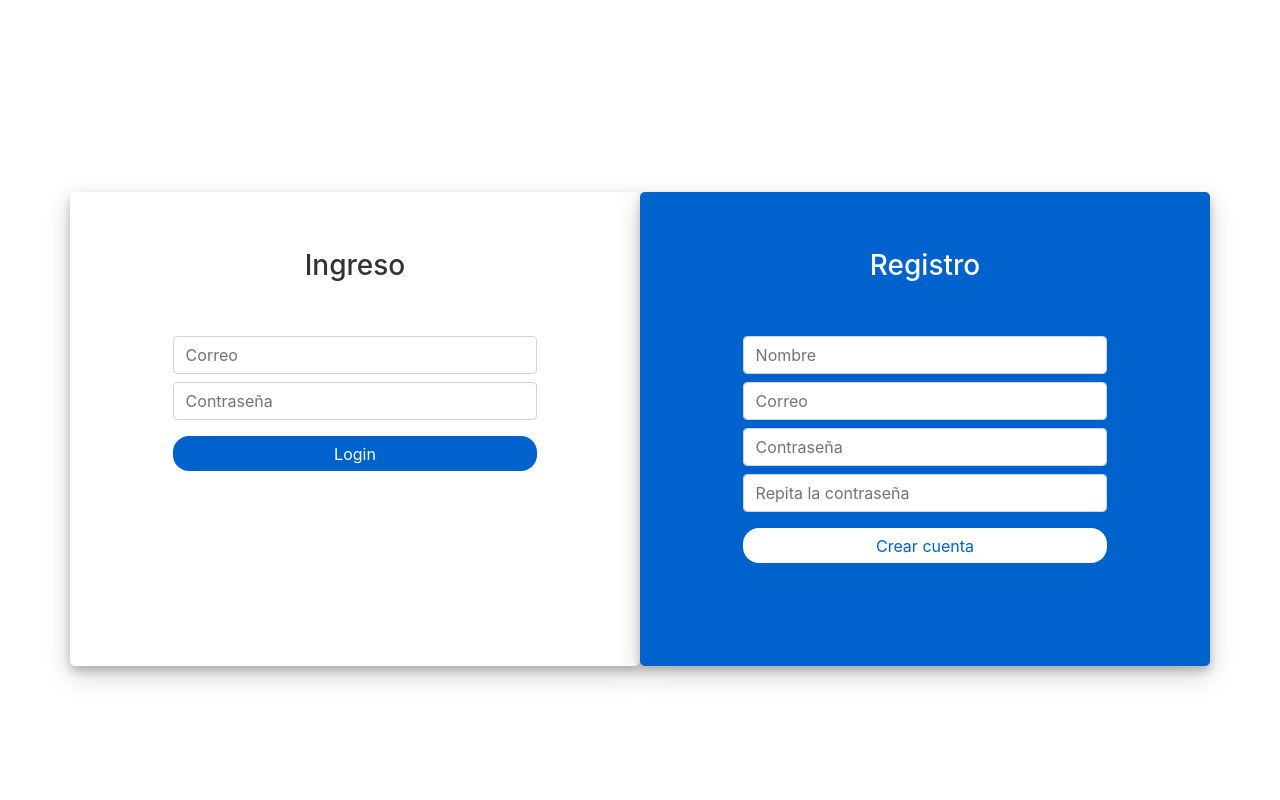
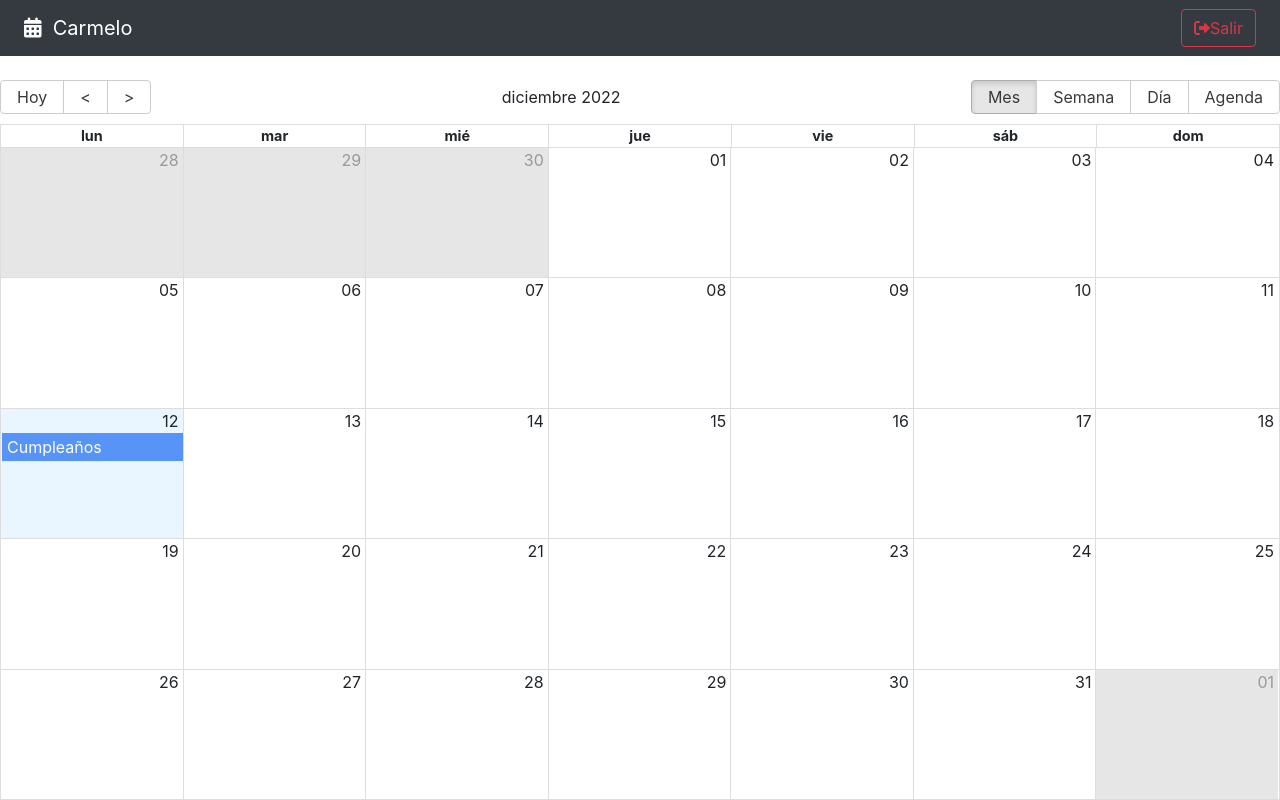
Before and after one commit to CarmeloRicarte/full-calendar, a React (Vite) app: page / in a window 1280 px wide. Before the commit this address led to /auth/login. Built offline with nearby package versions, Linux system fonts and the light colour scheme.

Commit message:
feat: add calendar to calendar page

```diff
--- /dev/null
+++ b/src/calendar/pages/CalendarPage.scss
@@ -0,0 +1 @@
+@import "react-big-calendar/lib/sass/styles";
--- a/src/calendar/pages/CalendarPage.tsx
+++ b/src/calendar/pages/CalendarPage.tsx
@@ -1,9 +1,53 @@
+import { Calendar, Event } from "react-big-calendar";
+import { addHours } from "date-fns";
+import "./CalendarPage.scss";
 import { Navbar } from "../";
+import { localizer, getCalendarMessagesES } from "../../helpers";
+
+const myEventsList = [
+  {
+    title: "Cumpleaños",
+    notes:
+      "Lorem ipsum dolor sit amet, consectetur adipiscing elit, sed do eiusmod tempor in",
+    start: new Date(),
+    end: addHours(new Date(), 2),
+    bgColor: "#fafafa",
+    user: {
+      _id: "123",
+      name: "Carmelo",
+    },
+  },
+];
 
 export const CalendarPage = () => {
+  const eventStyleGetter = (
+    event: Event,
+    start: Date,
+    end: Date,
+    isSelected: boolean
+  ) => {
+    const style = {
+      backgroundColor: "#347CF7",
+      borderRadius: "0px",
+      opacity: 0.8,
+      color: "white",
+    };
+    return { style };
+  };
+
   return (
     <>
       <Navbar />
+      <Calendar
+        culture="es"
+        localizer={localizer}
+        events={myEventsList}
+        startAccessor="start"
+        endAccessor="end"
+        style={{ height: "calc(100vh - 80px)" }}
+        messages={getCalendarMessagesES()}
+        eventPropGetter={eventStyleGetter}
+      />
     </>
   );
 };
--- /dev/null
+++ b/src/helpers/CalendarLocalizer.ts
@@ -0,0 +1,16 @@
+import { dateFnsLocalizer } from "react-big-calendar";
+
+import { format, parse, startOfWeek, getDay } from "date-fns";
+import esES from "date-fns/locale/es";
+
+const locales = {
+  es: esES,
+};
+
+export const localizer = dateFnsLocalizer({
+  format,
+  parse,
+  startOfWeek,
+  getDay,
+  locales,
+});
--- /dev/null
+++ b/src/helpers/getCalendarMessages.ts
@@ -0,0 +1,15 @@
+export const getCalendarMessagesES = () => ({
+  allDay: "Todo el día",
+  previous: "<",
+  next: ">",
+  today: "Hoy",
+  month: "Mes",
+  week: "Semana",
+  day: "Día",
+  agenda: "Agenda",
+  date: "Fecha",
+  time: "Hora",
+  event: "Evento",
+  noEventsInRange: "No hay eventos en este rango",
+  showMore: (total: any) => `+ Ver más (${total})`,
+});
--- /dev/null
+++ b/src/helpers/index.ts
@@ -0,0 +1,2 @@
+export * from "./CalendarLocalizer";
+export * from "./getCalendarMessages";
--- a/src/router/AppRouter.tsx
+++ b/src/router/AppRouter.tsx
@@ -3,7 +3,7 @@ import { LoginPage } from "../auth/pages";
 import { CalendarPage } from "../calendar";
 
 export const AppRouter = () => {
-  const authStatus: string = "not-authenticated";
+  const authStatus: string = "authenticated";
   return (
     <Routes>
       {authStatus == "not-authenticated" ? (
```
